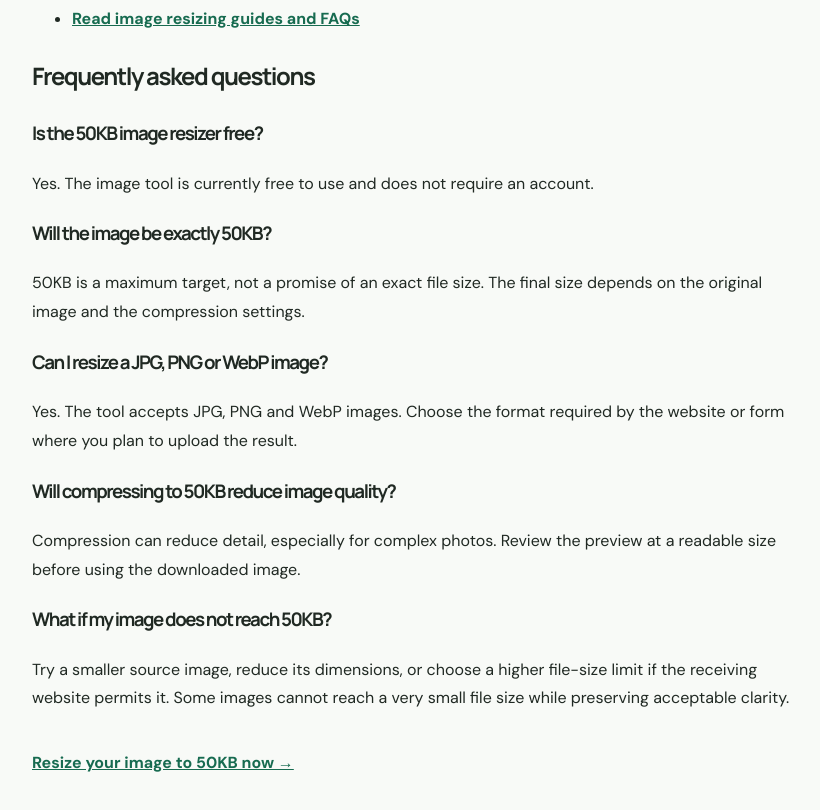
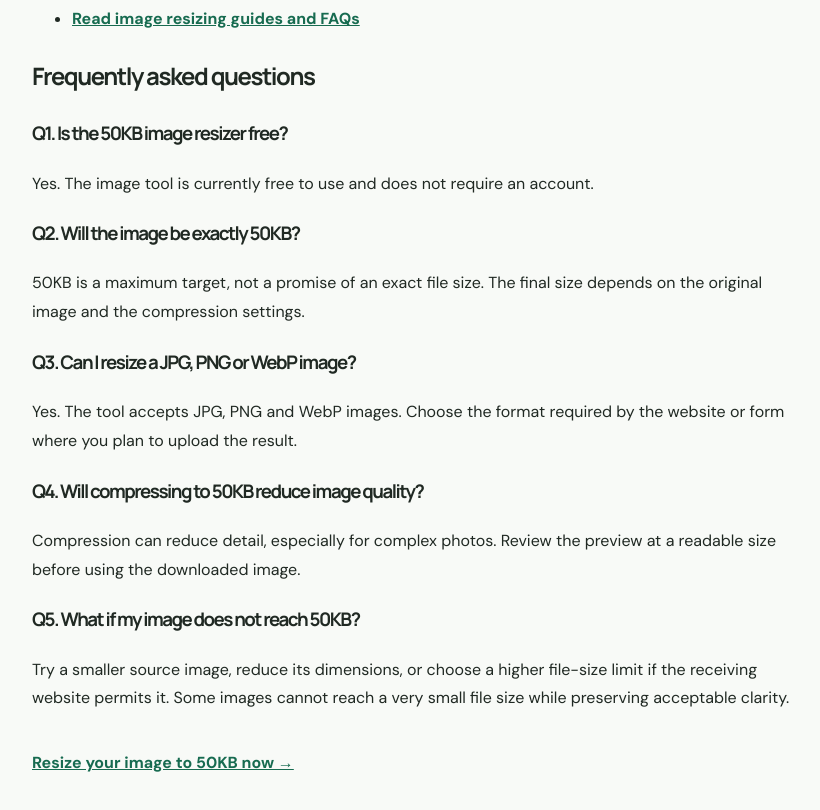
Before and after one commit to ashrafhashmi95786-sys/easy-image-resizer, a Next.js app: page /resize-image-to-50kb in a window 1280 px wide. Shown: the part 2286-3096 px from the top of the page, without its empty margins (222-1042 px from the left). Built offline with nearby package versions, Linux system fonts and the light colour scheme.

Commit message:
Add Q1–Q5 labels to 50KB FAQ headings (#22)

```diff
--- a/app/resize-image-to-50kb/page.tsx
+++ b/app/resize-image-to-50kb/page.tsx
@@ -137,15 +137,15 @@ export default function ResizeImageTo50KBPage() {
 
       <section>
         <h2>Frequently asked questions</h2>
-        <h3>Is the 50KB image resizer free?</h3>
+        <h3>Q1. Is the 50KB image resizer free?</h3>
         <p>Yes. The image tool is currently free to use and does not require an account.</p>
-        <h3>Will the image be exactly 50KB?</h3>
+        <h3>Q2. Will the image be exactly 50KB?</h3>
         <p>50KB is a maximum target, not a promise of an exact file size. The final size depends on the original image and the compression settings.</p>
-        <h3>Can I resize a JPG, PNG or WebP image?</h3>
+        <h3>Q3. Can I resize a JPG, PNG or WebP image?</h3>
         <p>Yes. The tool accepts JPG, PNG and WebP images. Choose the format required by the website or form where you plan to upload the result.</p>
-        <h3>Will compressing to 50KB reduce image quality?</h3>
+        <h3>Q4. Will compressing to 50KB reduce image quality?</h3>
         <p>Compression can reduce detail, especially for complex photos. Review the preview at a readable size before using the downloaded image.</p>
-        <h3>What if my image does not reach 50KB?</h3>
+        <h3>Q5. What if my image does not reach 50KB?</h3>
         <p>Try a smaller source image, reduce its dimensions, or choose a higher file-size limit if the receiving website permits it. Some images cannot reach a very small file size while preserving acceptable clarity.</p>
       </section>
 
```
